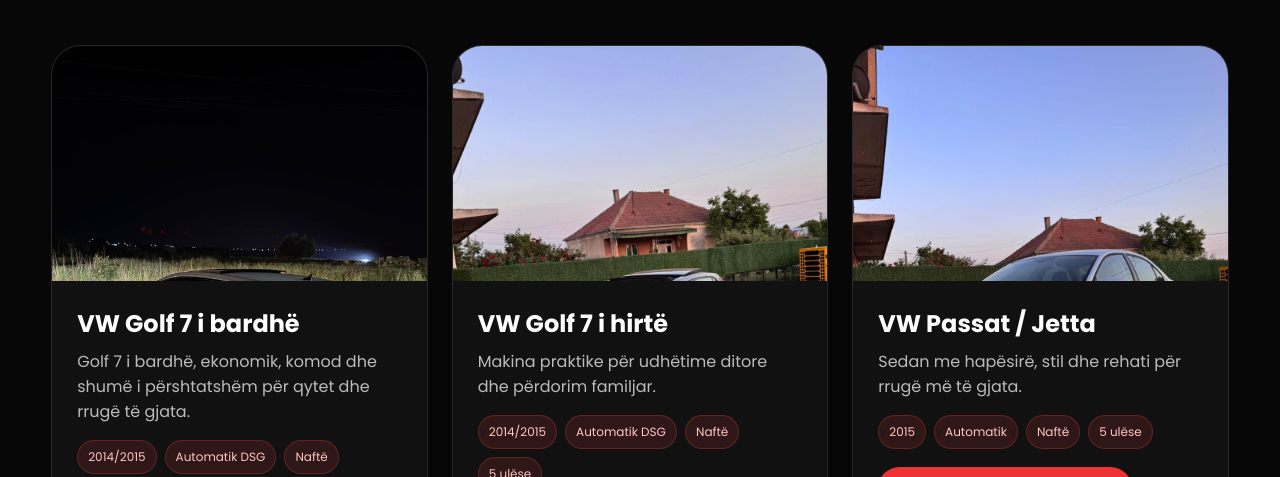
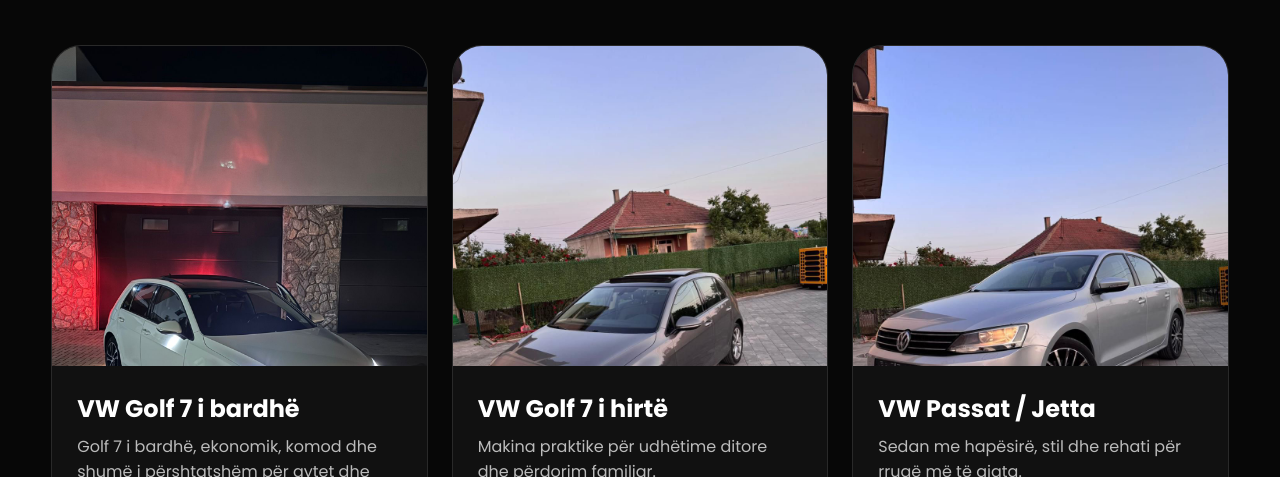
Before and after one commit to Blend-230/Rent-a-car-007, a plain HTML site: page index.html in a window 1280 px wide. Both pictures are taken after a click on the link "Makinat". Shown: the part 323-800 px from the top of the page. Drawn offline with Linux system fonts and the light colour scheme.

Commit message:
Add car photo gallery

```diff
--- a/index.html
+++ b/index.html
@@ -364,44 +364,46 @@
     }
 
     .car-image {
-      height: 235px;
+      height: 320px;
       background: linear-gradient(135deg, #222, #111);
       display: grid;
       place-items: center;
       position: relative;
       overflow: hidden;
+      cursor: pointer;
     }
 
     .car-image img {
       width: 100%;
       height: 100%;
       object-fit: cover;
+      object-position: center 68%;
       display: block;
-      position: relative;
-      z-index: 2;
+      transition: transform .35s ease;
     }
 
-    .car-image.has-photo::before {
-      display: none;
+    .car-card:hover .car-image img { transform: scale(1.04); }
+
+    .car-image::after {
+      content: "Kliko për foto tjera";
+      position: absolute;
+      right: 14px;
+      bottom: 14px;
+      background: rgba(0,0,0,.65);
+      color: white;
+      border: 1px solid rgba(255,255,255,.18);
+      padding: 8px 12px;
+      border-radius: 999px;
+      font-size: 12px;
+      font-weight: 800;
+      opacity: 0;
+      transform: translateY(8px);
+      transition: .25s;
     }
 
-    .car-image::before {
-      content: "";
-      position: absolute;
-      bottom: -80px;
-      left: -40px;
-      width: 120%;
-      height: 170px;
-      background: #ef3232;
-      transform: skewY(-9deg);
-    }
+    .car-card:hover .car-image::after { opacity: 1; transform: translateY(0); }
 
-    .car-emoji {
-      position: relative;
-      z-index: 2;
-      font-size: 86px;
-      filter: drop-shadow(0 18px 20px rgba(0,0,0,.35));
-    }
+    .car-emoji { display: none; }
 
     .car-info {
       padding: 25px;
@@ -618,6 +620,34 @@
       border-top: 1px solid rgba(255,255,255,.08);
     }
 
+
+
+    .gallery-modal {
+      position: fixed;
+      inset: 0;
+      background: rgba(0,0,0,.88);
+      z-index: 9999;
+      display: none;
+      align-items: center;
+      justify-content: center;
+      padding: 22px;
+    }
+
+    .gallery-modal.active { display: flex; }
+    .gallery-box { width: min(1050px, 96vw); max-height: 92vh; background: #0d0d0d; border: 1px solid rgba(255,255,255,.15); border-radius: 26px; overflow: hidden; box-shadow: 0 30px 90px rgba(0,0,0,.65); }
+    .gallery-top { display: flex; align-items: center; justify-content: space-between; gap: 14px; padding: 14px 18px; border-bottom: 1px solid rgba(255,255,255,.1); }
+    .gallery-top h3 { font-size: 20px; margin: 0; }
+    .gallery-close, .gallery-arrow { border: 0; background: rgba(239,50,50,.95); color: #fff; width: 42px; height: 42px; border-radius: 50%; font-size: 22px; font-weight: 900; cursor: pointer; }
+    .gallery-main { position: relative; background: #000; display: grid; place-items: center; }
+    .gallery-main img { width: 100%; max-height: 64vh; object-fit: contain; display: block; background: #000; }
+    .gallery-arrow { position: absolute; top: 50%; transform: translateY(-50%); z-index: 2; }
+    .gallery-prev { left: 16px; }
+    .gallery-next { right: 16px; }
+    .gallery-thumbs { display: flex; gap: 10px; overflow-x: auto; padding: 14px; background: #0b0b0b; }
+    .gallery-thumbs img { width: 92px; height: 70px; object-fit: cover; border-radius: 12px; border: 2px solid transparent; cursor: pointer; opacity: .65; flex: 0 0 auto; }
+    .gallery-thumbs img.active { opacity: 1; border-color: #ef3232; }
+
+
     @media (max-width: 900px) {
       nav {
         flex-direction: column;
@@ -738,7 +768,7 @@
     <div class="container">
       <nav>
         <a class="logo" onclick="showPage('homePage')">
-          <img src="007 foto.jpg" alt="Auto Rent 007 Logo" class="logo-img">
+          <img src="007 FOTO.jpg" alt="Auto Rent 007 Logo" class="logo-img">
           <div>
             <h2>Rent A Car 007</h2>
             <p>Your Ride • Your Rules • Your Speed</p>
@@ -801,7 +831,7 @@
     <div class="container">
       <nav>
         <a class="logo" onclick="showPage('homePage')">
-          <img src="007 foto.jpg" alt="Auto Rent 007 Logo" class="logo-img">
+          <img src="007 FOTO.jpg" alt="Auto Rent 007 Logo" class="logo-img">
           <div>
             <h2>Rent A Car 007</h2>
             <p>Your Ride • Your Rules • Your Speed</p>
@@ -867,7 +897,7 @@
     <div class="container">
       <nav>
         <a class="logo" onclick="showPage('homePage')">
-          <img src="007 foto.jpg" alt="Auto Rent 007 Logo" class="logo-img">
+          <img src="007 FOTO.jpg" alt="Auto Rent 007 Logo" class="logo-img">
           <div>
             <h2>Rent A Car 007</h2>
             <p>Your Ride • Your Rules • Your Speed</p>
@@ -889,8 +919,31 @@
         <h2>Makinat që i ka biznesi</h2>
       </div>
 
-      <div class="grid-3" id="carsGrid">
-        <!-- Makinat shfaqen automatikisht nga Supabase. Nëse nuk lidhet Supabase, shfaqen këto poshtë. -->
+      <div class="grid-3">
+        <div class="car-card">
+          <div class="car-image" onclick="openGallery('white', 0)"><img src="images/golf-white-6.jpg" alt="Volkswagen Golf 7 i bardhë për qira te Rent A Car 007"></div>
+          <div class="car-info"><h3>VW Golf 7 i bardhë</h3><p>Golf 7 i bardhë, ekonomik, komod dhe shumë i përshtatshëm për qytet dhe rrugë të gjata.</p><div class="tags"><span class="tag">2014/2015</span><span class="tag">Automatik DSG</span><span class="tag">Naftë</span><span class="tag">5 ulëse</span></div><span class="price">Çmimi sipas marrëveshjes</span><br><button class="btn" onclick="openBooking('VW Golf 7 i bardhë')">Rezervo tani</button></div>
+        </div>
+        <div class="car-card">
+          <div class="car-image" onclick="openGallery('gray', 0)"><img src="images/golf-gray-1.jpg" alt="Volkswagen Golf 7 i hirtë për qira te Rent A Car 007"></div>
+          <div class="car-info"><h3>VW Golf 7 i hirtë</h3><p>Makina praktike për udhëtime ditore dhe përdorim familjar.</p><div class="tags"><span class="tag">2014/2015</span><span class="tag">Automatik DSG</span><span class="tag">Naftë</span><span class="tag">5 ulëse</span></div><span class="price">Çmimi sipas marrëveshjes</span><br><button class="btn" onclick="openBooking('VW Golf 7 i hirtë')">Rezervo tani</button></div>
+        </div>
+        <div class="car-card">
+          <div class="car-image" onclick="openGallery('jettaDay', 0)"><img src="images/jetta-day-1.jpg" alt="Volkswagen Jetta për qira te Rent A Car 007"></div>
+          <div class="car-info"><h3>VW Passat / Jetta</h3><p>Sedan me hapësirë, stil dhe rehati për rrugë më të gjata.</p><div class="tags"><span class="tag">2015</span><span class="tag">Automatik</span><span class="tag">Naftë</span><span class="tag">5 ulëse</span></div><span class="price">Çmimi sipas marrëveshjes</span><br><button class="btn" onclick="openBooking('VW Passat / Jetta')">Rezervo tani</button></div>
+        </div>
+        <div class="car-card">
+          <div class="car-image" onclick="openGallery('white', 3)"><img src="images/golf-white-3.jpg" alt="Volkswagen Golf i bardhë për qira te Rent A Car 007"></div>
+          <div class="car-info"><h3>VW Golf i bardhë</h3><p>Vetura e përshtatshme për klientë që duan vozitje të lehtë dhe kursim.</p><div class="tags"><span class="tag">Golf 7</span><span class="tag">Kursim</span><span class="tag">Qytet</span></div><span class="price">Çmimi sipas marrëveshjes</span><br><button class="btn" onclick="openBooking('VW Golf i bardhë')">Rezervo tani</button></div>
+        </div>
+        <div class="car-card">
+          <div class="car-image" onclick="openGallery('gray', 1)"><img src="images/golf-gray-2.jpg" alt="Volkswagen Golf i hirtë për qira te Rent A Car 007"></div>
+          <div class="car-info"><h3>VW Golf i hirtë</h3><p>Model elegant dhe i mirë për përdorim të përditshëm.</p><div class="tags"><span class="tag">Golf</span><span class="tag">Elegant</span><span class="tag">5 ulëse</span></div><span class="price">Çmimi sipas marrëveshjes</span><br><button class="btn" onclick="openBooking('VW Golf i hirtë')">Rezervo tani</button></div>
+        </div>
+        <div class="car-card">
+          <div class="car-image" onclick="openGallery('jettaSilver', 0)"><img src="images/jetta-silver-8.jpg" alt="Volkswagen Jetta argjendtë për qira te Rent A Car 007"></div>
+          <div class="car-info"><h3>VW Jetta argjendtë</h3><p>Vetura serioze për udhëtime, punë dhe familje.</p><div class="tags"><span class="tag">Sedan</span><span class="tag">Komod</span><span class="tag">Premium look</span></div><span class="price">Çmimi sipas marrëveshjes</span><br><button class="btn" onclick="openBooking('VW Jetta argjendtë')">Rezervo tani</button></div>
+        </div>
       </div>
     </div>
   </section>
@@ -899,7 +952,7 @@
     <div class="container">
       <nav>
         <a class="logo" onclick="showPage('homePage')">
-          <img src="007 foto.jpg" alt="Auto Rent 007 Logo" class="logo-img">
+          <img src="007 FOTO.jpg" alt="Auto Rent 007 Logo" class="logo-img">
           <div>
             <h2>Rent A Car 007</h2>
             <p>Your Ride • Your Rules • Your Speed</p>
@@ -972,6 +1025,16 @@
       </div>
     </div>
   </section>
+
+
+
+  <div class="gallery-modal" id="galleryModal" onclick="closeGallery(event)">
+    <div class="gallery-box" onclick="event.stopPropagation()">
+      <div class="gallery-top"><h3 id="galleryTitle">Fotot e veturës</h3><button class="gallery-close" onclick="closeGallery()">×</button></div>
+      <div class="gallery-main"><button class="gallery-arrow gallery-prev" onclick="changeGallery(-1)">‹</button><img id="galleryMainImg" src="" alt="Foto e veturës"><button class="gallery-arrow gallery-next" onclick="changeGallery(1)">›</button></div>
+      <div class="gallery-thumbs" id="galleryThumbs"></div>
+    </div>
+  </div>
 
   <div class="modal" id="bookingModal">
     <div class="modal-box">
@@ -1140,134 +1203,19 @@
     });
 
 
-    // ===== SUPABASE BACKEND PËR MAKINA =====
-    // Project URL është ky i joti. Te SUPABASE_KEY vendose Publishable key të plotë nga Supabase.
-    const SUPABASE_URL = "https://apgiwidaifdbuapxyyfh.supabase.co";
-    const SUPABASE_KEY = "VENDOSE_PUBLISHABLE_KEY_KETU";
-
-    const defaultCars = [
-      {
-        name: "VW Golf 7 i bardhë",
-        year: "2014/2015",
-        transmission: "Automatik DSG",
-        fuel: "Naftë",
-        seats: 5,
-        price: "Çmimi sipas marrëveshjes",
-        description: "Golf 7 i bardhë, ekonomik, komod dhe shumë i përshtatshëm për qytet dhe rrugë të gjata.",
-        image_url: "images/golf-white-1.jpg"
-      },
-      {
-        name: "VW Golf 7 i hirtë",
-        year: "2014/2015",
-        transmission: "Automatik DSG",
-        fuel: "Naftë",
-        seats: 5,
-        price: "Çmimi sipas marrëveshjes",
-        description: "Makina praktike për udhëtime ditore dhe përdorim familjar.",
-        image_url: "images/golf-gray-1.jpg"
-      },
-      {
-        name: "VW Passat / Jetta",
-        year: "2015",
-        transmission: "Automatik",
-        fuel: "Naftë",
-        seats: 5,
-        price: "Çmimi sipas marrëveshjes",
-        description: "Sedan me hapësirë, stil dhe rehati për rrugë më të gjata.",
-        image_url: "images/jetta-day-1.jpg"
-      },
-      {
-        name: "VW Jetta argjendtë",
-        year: "2015",
-        transmission: "Automatik",
-        fuel: "Naftë",
-        seats: 5,
-        price: "Çmimi sipas marrëveshjes",
-        description: "Vetura serioze për udhëtime, punë dhe familje.",
-        image_url: "images/jetta-silver-1.jpg"
-      }
-    ];
-
-    function safeText(value, fallback = "") {
-      return value === null || value === undefined || value === "" ? fallback : String(value);
-    }
-
-    function carCard(car) {
-      const name = safeText(car.name, "Vetura");
-      const year = safeText(car.year, "—");
-      const transmission = safeText(car.transmission, "—");
-      const fuel = safeText(car.fuel, "—");
-      const seats = safeText(car.seats, "—");
-      const price = safeText(car.price, "Çmimi sipas marrëveshjes");
-      const description = safeText(car.description, "Vetura në dispozicion për qira.");
-      const img = safeText(car.image_url, "");
-
-      return `
-        <div class="car-card">
-          <div class="car-image ${img ? "has-photo" : ""}">
-            ${img ? `<img src="${img}" alt="${name} për qira te Rent A Car 007" loading="lazy" onerror="this.style.display='none'; this.parentElement.classList.remove('has-photo'); this.parentElement.innerHTML='<div class=&quot;car-emoji&quot;>🚗</div>';">` : `<div class="car-emoji">🚗</div>`}
-          </div>
-          <div class="car-info">
-            <h3>${name}</h3>
-            <p>${description}</p>
-            <div class="tags">
-              <span class="tag">${year}</span>
-              <span class="tag">${transmission}</span>
-              <span class="tag">${fuel}</span>
-              <span class="tag">${seats} ulëse</span>
-            </div>
-            <span class="price">${price}</span><br>
-            <button class="btn" onclick="openBooking('${name.replace(/'/g, "\\'")}')">Rezervo tani</button>
-          </div>
-        </div>`;
-    }
-
-    function renderCars(cars) {
-      const grid = document.getElementById("carsGrid");
-      if (!grid) return;
-      grid.innerHTML = cars.map(carCard).join("");
-      updateCarSelect(cars);
-    }
-
-    function updateCarSelect(cars) {
-      const carSelect = document.getElementById("car");
-      if (!carSelect) return;
-      const first = `<option value="Rezervim i shpejtë">Zgjedh makinën</option>`;
-      const options = cars.map(car => {
-        const name = safeText(car.name, "Vetura");
-        return `<option value="${name}">${name}</option>`;
-      }).join("");
-      carSelect.innerHTML = first + options;
-    }
-
-    async function loadCars() {
-      renderCars(defaultCars);
-
-      if (!SUPABASE_KEY || SUPABASE_KEY === "VENDOSE_PUBLISHABLE_KEY_KETU") {
-        console.log("Supabase key mungon. Po shfaqen makinat default.");
-        return;
-      }
-
-      try {
-        const response = await fetch(`${SUPABASE_URL}/rest/v1/cars?select=*&order=id.asc`, {
-          headers: {
-            apikey: SUPABASE_KEY,
-            Authorization: `Bearer ${SUPABASE_KEY}`
-          }
-        });
-
-        if (!response.ok) throw new Error("Supabase error: " + response.status);
-
-        const data = await response.json();
-        if (Array.isArray(data) && data.length > 0) {
-          renderCars(data);
-        }
-      } catch (error) {
-        console.log("Nuk u lidh Supabase, po shfaqen makinat default:", error);
-      }
-    }
-
-    loadCars();
-  </script>
+    const carGalleries = {
+      white: { title: 'VW Golf 7 i bardhë', photos: ['images/golf-white-6.jpg','images/golf-white-3.jpg','images/golf-white-7.jpg','images/golf-white-1.jpg','images/golf-white-2.jpg','images/golf-white-4.jpg','images/golf-white-5.jpg','images/golf-white-8.jpg','images/golf-white-9.jpg'] },
+      gray: { title: 'VW Golf 7 i hirtë', photos: ['images/golf-gray-1.jpg','images/golf-gray-2.jpg','images/golf-gray-3.jpg'] },
+      jettaDay: { title: 'VW Passat / Jetta', photos: ['images/jetta-day-1.jpg','images/jetta-day-2.jpg','images/jetta-day-3.jpg'] },
+      jettaSilver: { title: 'VW Jetta argjendtë', photos: ['images/jetta-silver-8.jpg','images/jetta-silver-1.jpg','images/jetta-silver-3.jpg','images/jetta-silver-7.jpg','images/jetta-silver-10.jpg','images/jetta-silver-2.jpg','images/jetta-silver-4.jpg','images/jetta-silver-5.jpg','images/jetta-silver-6.jpg','images/jetta-silver-9.jpg'] }
+    };
+    let currentGalleryKey = 'white';
+    let currentGalleryIndex = 0;
+    function openGallery(key, index = 0) { currentGalleryKey = key; currentGalleryIndex = index; document.getElementById('galleryModal').classList.add('active'); document.body.style.overflow = 'hidden'; renderGallery(); }
+    function renderGallery() { const gallery = carGalleries[currentGalleryKey]; if (!gallery) return; const photos = gallery.photos; if (currentGalleryIndex < 0) currentGalleryIndex = photos.length - 1; if (currentGalleryIndex >= photos.length) currentGalleryIndex = 0; document.getElementById('galleryTitle').textContent = gallery.title; document.getElementById('galleryMainImg').src = photos[currentGalleryIndex]; const thumbs = document.getElementById('galleryThumbs'); thumbs.innerHTML = photos.map((photo, i) => `<img src="${photo}" alt="${gallery.title} foto ${i + 1}" class="${i === currentGalleryIndex ? 'active' : ''}" onclick="currentGalleryIndex=${i}; renderGallery();">`).join(''); }
+    function changeGallery(step) { currentGalleryIndex += step; renderGallery(); }
+    function closeGallery(event) { if (event && event.target.id !== 'galleryModal') return; document.getElementById('galleryModal').classList.remove('active'); document.body.style.overflow = ''; }
+    document.addEventListener('keydown', function(e) { const modalOpen = document.getElementById('galleryModal').classList.contains('active'); if (!modalOpen) return; if (e.key === 'Escape') closeGallery(); if (e.key === 'ArrowLeft') changeGallery(-1); if (e.key === 'ArrowRight') changeGallery(1); });
+</script>
 </body>
 </html>
```
